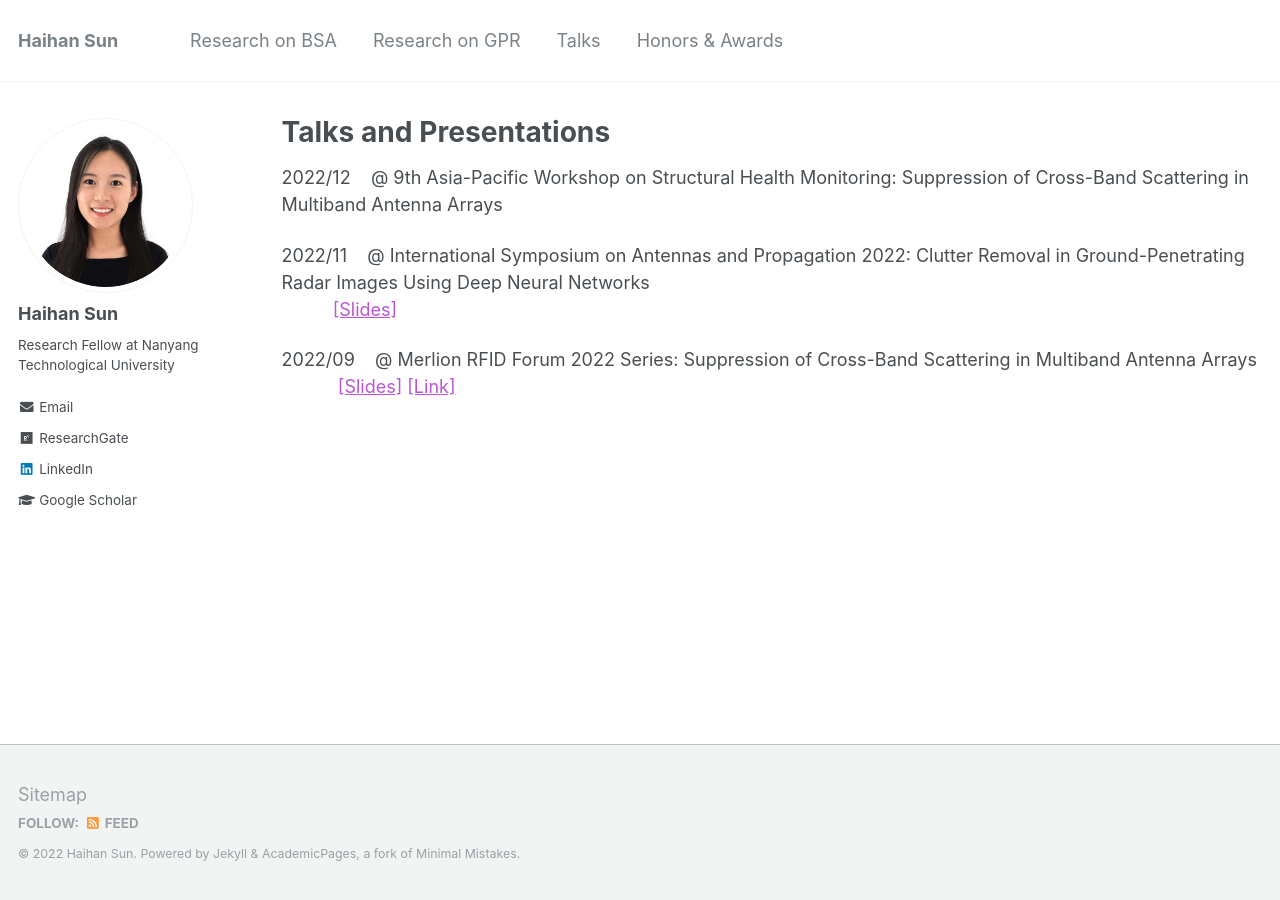
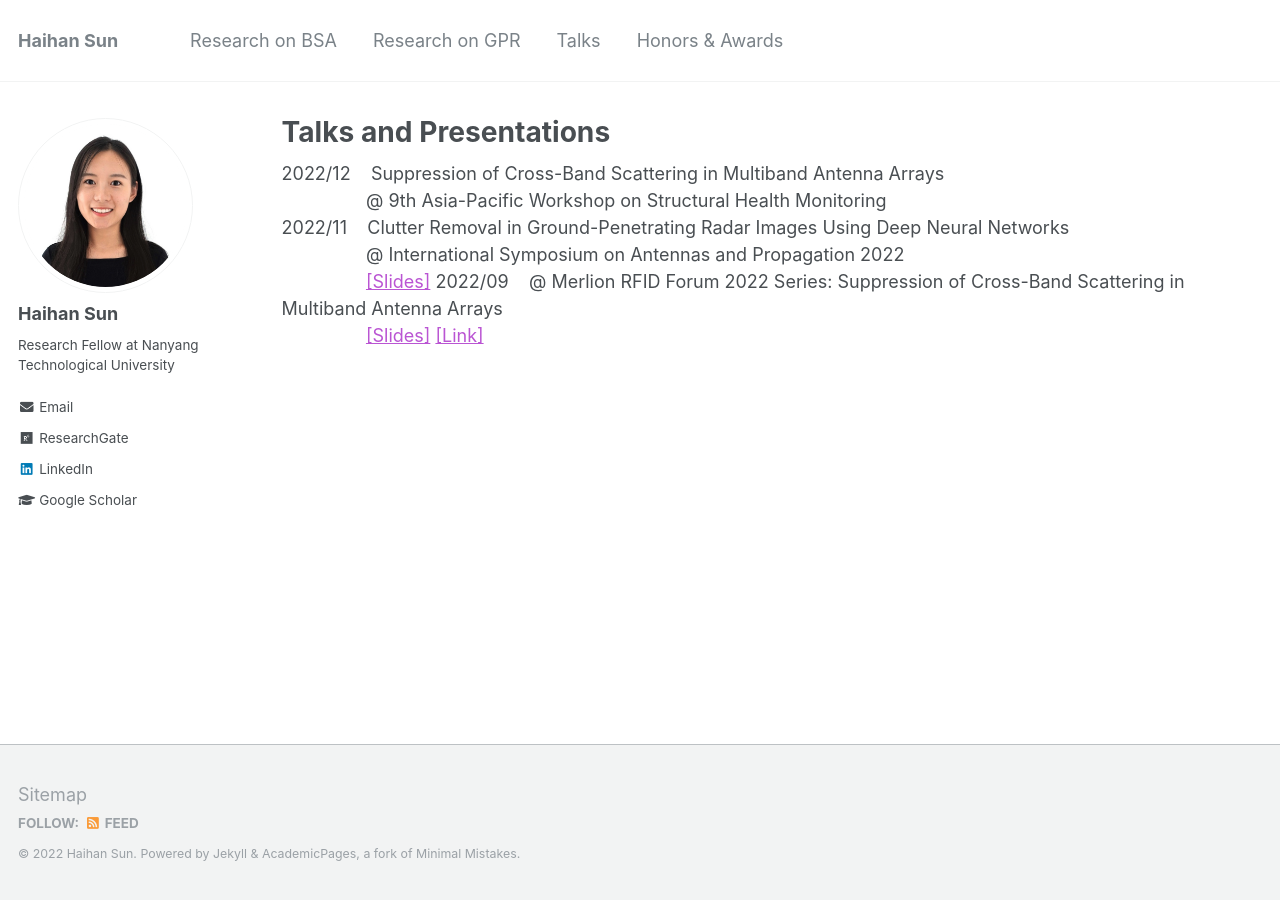
Before and after one commit to Haihan-Sun/Haihan-Sun.github.io, a Jekyll site: the page built from _pages/talks.html, in a window 1280 px wide. Built offline with Jekyll 4.4.1, drawn with Linux system fonts in a browser that asks for light colours.

Commit message:
Update talks.html

```diff
--- a/_pages/talks.html
+++ b/_pages/talks.html
@@ -6,11 +6,13 @@ author_profile: true
 ---
 
 
-<p>2022/12 &nbsp;&nbsp; @ 9th Asia-Pacific Workshop on Structural Health Monitoring: Suppression of Cross-Band Scattering in Multiband Antenna Arrays  <br>
+2022/12 &nbsp;&nbsp; Suppression of Cross-Band Scattering in Multiband Antenna Arrays  <br>
+&ensp; &ensp; &ensp; &ensp; &ensp; &ensp; @ 9th Asia-Pacific Workshop on Structural Health Monitoring <br>
 
-<p>2022/11 &nbsp;&nbsp; @ International Symposium on Antennas and Propagation 2022: Clutter Removal in Ground-Penetrating Radar Images Using Deep Neural Networks <br>
-&ensp; &ensp; &ensp; &ensp;<a href="http://Haihan-Sun.github.io/files/ISAP2022.pdf" style="color:MediumOrchid;">[Slides]</a>
+2022/11 &nbsp;&nbsp; Clutter Removal in Ground-Penetrating Radar Images Using Deep Neural Networks <br>
+&ensp; &ensp; &ensp; &ensp; &ensp; &ensp;  @ International Symposium on Antennas and Propagation 2022 <br>
+&ensp; &ensp; &ensp; &ensp; &ensp; &ensp; <a href="http://Haihan-Sun.github.io/files/ISAP2022.pdf" style="color:MediumOrchid;">[Slides]</a>
 
-<p>2022/09 &nbsp;&nbsp; @ Merlion RFID Forum 2022 Series: Suppression of Cross-Band Scattering in Multiband Antenna Arrays <br>
-&ensp; &ensp; &ensp; &ensp;        <a href="http://Haihan-Sun.github.io/files/Merlion_RFID_Forum_Hai-Han SUN.pdf" style="color:MediumOrchid;">[Slides]</a>
+2022/09 &nbsp;&nbsp; @ Merlion RFID Forum 2022 Series: Suppression of Cross-Band Scattering in Multiband Antenna Arrays <br>
+&ensp; &ensp; &ensp; &ensp; &ensp; &ensp; <a href="http://Haihan-Sun.github.io/files/Merlion_RFID_Forum_Hai-Han SUN.pdf" style="color:MediumOrchid;">[Slides]</a>
 <a href="https://r10.ieee.org/singapore-rfid/2022/09/10/merlion-rfid-forum-2022-series-suppression-of-cross-band-scattering-in-multiband-antenna-arrays/" style="color:MediumOrchid;">[Link]</a>
```
